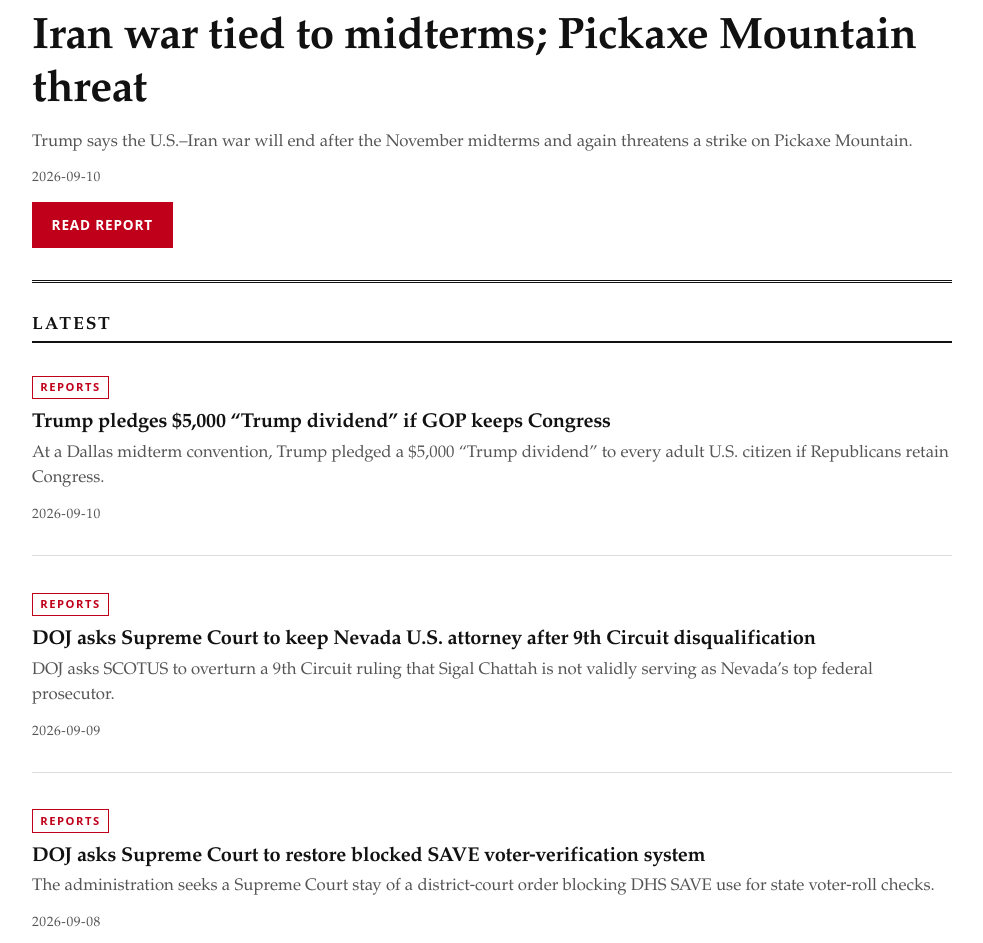
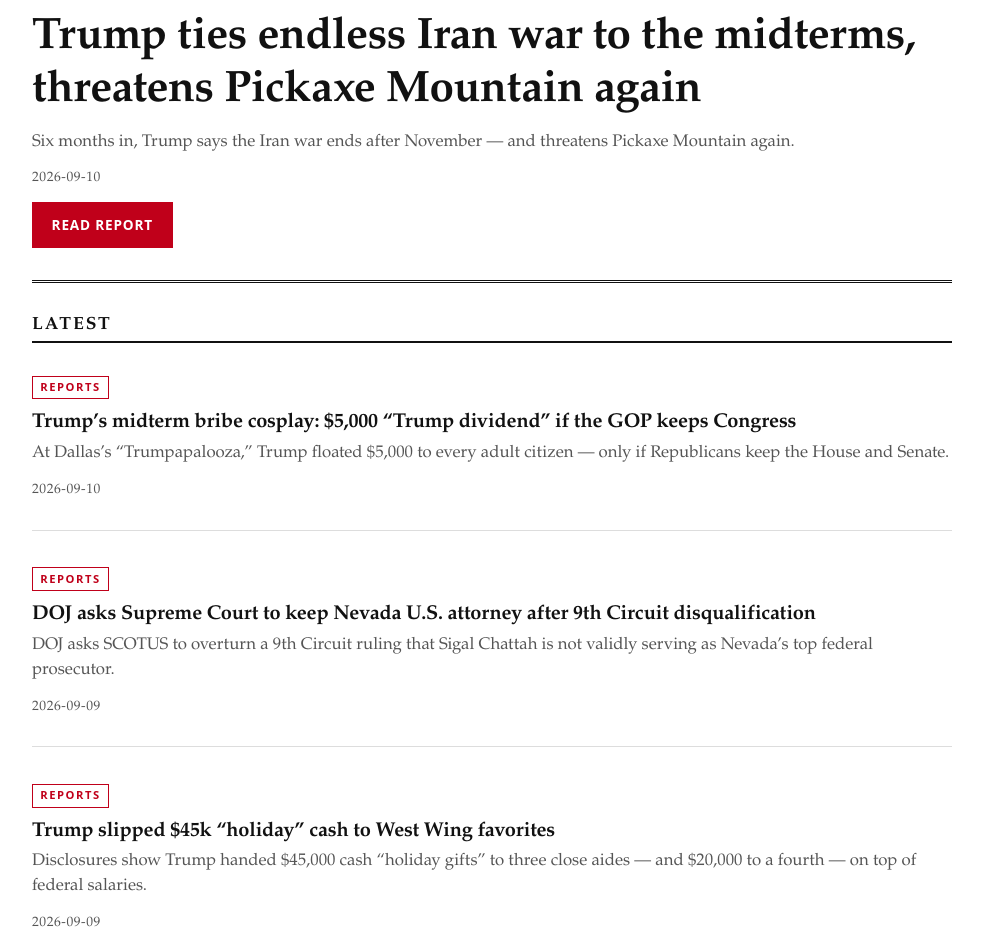
Before and after one commit to donaldfiles/the-donald-files, a React (Vite) app: page / in a window 1280 px wide. Shown: the part 189-1132 px from the top of the page, without its empty margins (148-1131 px from the left). Built offline with nearby package versions, Linux system fonts and the light colour scheme.

Commit message:
Publish snark refresh #1–#3 and REPORT #5 West Wing cash gifts
Swap Iran/Pickaxe, DOJ SAVE SCOTUS, and Trump dividend to Reed-cleared
snark copy; add trump-west-wing-holiday-cash-gifts. Keep Nevada #4 and
REPORTS + SOURCE FILES; no Open Dossier chrome.

```diff
--- a/src/content/articles.ts
+++ b/src/content/articles.ts
@@ -19,14 +19,15 @@ export type Article = {
 export const articles: Article[] = [
   {
     slug: 'iran-war-midterms-pickaxe-mountain',
-    title: 'Iran war tied to midterms; Pickaxe Mountain threat',
+    title:
+      'Trump ties endless Iran war to the midterms, threatens Pickaxe Mountain again',
     category: 'REPORTS',
     date: '2026-09-10',
-    dek: 'Trump says the U.S.–Iran war will end after the November midterms and again threatens a strike on Pickaxe Mountain.',
+    dek: 'Six months in, Trump says the Iran war ends after November — and threatens Pickaxe Mountain again.',
     body: [
-      'President Donald Trump said he expects the U.S.–Iran war to end immediately after the November midterm elections, and again threatened a strike on Iran’s Pickaxe Mountain site linked to its nuclear programme, Reuters reported on 10 September 2026.',
-      'Speaking to reporters, Trump claimed Tehran cannot “hold out any longer” and is “desperate to try and affect the election.” At the Republican midterm convention he separately warned of “a little activity at Pickaxe,” advising Iran “not to get cute” or face a hard hit — a threat Reuters notes he has repeated since at least mid‑July.',
-      'Reuters places the conflict at about six months old (U.S. and Israel struck Iran in February). The same dispatch reports renewed shipping attacks, Brent crude hovering above $100, and Houthi moves toward leverage over the Bab el‑Mandeb Strait. Trump’s popularity, Reuters says, has been driven to record lows by the war and higher fuel prices. A Wall Street Journal report that top advisers privately warn the war could last through his term (to January 2029) was noted by Reuters as unverified by its reporters.',
+      'Six months into a war he sold as a quick hit, President Donald Trump is now pitching voters a new timeline: the Iran fight ends after November — conveniently once the ballots are in. Reuters, 10 September 2026.',
+      'To reporters, Trump claimed Tehran “can’t hold out any longer” and is “desperate to try and affect the election.” At the GOP’s midterm convention he also spotted “a little activity at Pickaxe” — the buried nuclear-linked site he’s been threatening since mid‑July — and warned Iran not to “get cute” or get hit “very hard.”',
+      'Meanwhile, reality: shipping attacks are back, Brent’s parked above $100, Houthis are muscling toward Bab el‑Mandeb, and the war-plus-gas-prices combo has dragged Trump’s popularity to record lows, per Reuters. A Wall Street Journal bit that top aides privately fear this drags through January 2029? Reuters flagged it as unverified on their end — so it stays rumor until someone documents it.',
     ],
     sources: [
       {
@@ -43,14 +44,14 @@ export const articles: Article[] = [
   },
   {
     slug: 'doj-scotus-save-voter-verification',
-    title: 'DOJ asks Supreme Court to restore blocked SAVE voter‑verification system',
+    title: 'DOJ begs the Supreme Court to revive its blocked voter-purge database',
     category: 'REPORTS',
     date: '2026-09-08',
-    dek: 'The administration seeks a Supreme Court stay of a district‑court order blocking DHS SAVE use for state voter‑roll checks.',
+    dek: 'Two months out from midterms, the Trump DOJ asks SCOTUS to unfreeze a citizenship-check system a federal judge already called a mess.',
     body: [
-      'The Trump administration asked the U.S. Supreme Court on 8 September 2026 to stay a June district‑court order that blocked use of a revamped DHS Systematic Alien Verification for Entitlements (SAVE) database for checking state voter rolls — one of several moves expanding federal election involvement ahead of the 3 November midterms, Reuters reported.',
-      'In the stay application, DOJ lawyers called Judge Sparkle Sooknanan’s order “indefensible,” arguing it vacates the government’s ability to use Social Security data when responding to state citizenship‑verification requests. The primary filing (DHS v. League of Women Voters, application dated 8 Sep 2026) states DHS updated SAVE in May 2025 to allow Social Security numbers and bulk queries, and that the D.C. Circuit denied a stay on 4 September before the Supreme Court ask.',
-      'Reuters reports the June ruling found the overhaul haphazard and the citizenship data unreliable; advocacy groups say eligible voters have been wrongly flagged as noncitizens. Democracy Forward’s Skye Perryman said courts have rejected an “unlawful system” that risks privacy and voting rights. The administration is also seeking relief on a blocked Postal Service mail‑ballot rule, per the same Reuters piece.',
+      'Two months out from midterms, the Trump DOJ is asking the Supreme Court to unfreeze a citizenship-check system a federal judge already called a mess — because nothing says “election integrity” like bulk Social Security scrapes and wrongful purge risk. Reuters, 8 September 2026.',
+      'Lawyers called Judge Sparkle Sooknanan’s June block “indefensible,” moaning it strips their power to feed states citizenship hits from a revamped DHS SAVE database. The primary filing (DHS v. League of Women Voters, 8 Sep 2026) admits the May 2025 upgrade added SSNs + bulk search; the D.C. Circuit shrugged off a stay on 4 September, so now it’s SCOTUS cosplay.',
+      'Sooknanan’s court found the rebuild haphazard with unreliable citizenship data. Rights groups say eligible voters — often naturalized citizens — get wrongly tagged as noncitizens and bounced off the rolls. Democracy Forward’s Skye Perryman: courts keep rejecting an “unlawful system” that torches privacy and the franchise. Bonus ask in the same Reuters piece: revive a blocked Postal Service mail-ballot rule. Pattern recognition not required, but it helps.',
     ],
     sources: [
       {
@@ -67,14 +68,15 @@ export const articles: Article[] = [
   },
   {
     slug: 'trump-dividend-5000-gop-congress',
-    title: 'Trump pledges $5,000 “Trump dividend” if GOP keeps Congress',
+    title:
+      'Trump’s midterm bribe cosplay: $5,000 “Trump dividend” if the GOP keeps Congress',
     category: 'REPORTS',
     date: '2026-09-10',
-    dek: 'At a Dallas midterm convention, Trump pledged a $5,000 “Trump dividend” to every adult U.S. citizen if Republicans retain Congress.',
+    dek: 'At Dallas’s “Trumpapalooza,” Trump floated $5,000 to every adult citizen — only if Republicans keep the House and Senate.',
     body: [
-      'At the Republican midterm convention in Dallas on 9 September 2026, President Donald Trump pledged to issue a $5,000 “Trump dividend” to every adult U.S. citizen if Republicans retain both the House and Senate in November, the Associated Press and Reuters reported.',
-      'AP quotes Trump: “If the Republicans win the Senate and House, because of our tremendous strength and success economically, I will issue a dividend to every adult citizen in the United States of America for $5,000.” He said recipients would have to spend the money in the United States and offered no implementation details. Reuters independently reported the same pledge, estimating the proposal would likely cost more than $1 trillion (≈270 million U.S. adults) and could require congressional approval; legality and mechanics were unclear.',
-      'Both wire reports place the speech at the center of an unusual midterm convention that cast Trump as the campaign’s focus despite low approval ratings and public discontent over living costs and the Iran war. Reuters notes some vulnerable Republicans skipped the event; AP reports Trump also defended the Iran war and tariffs in the same address.',
+      'At Dallas’s “Trumpapalooza” midterm convention, the president floated the most expensive campaign flyer in American history: $5,000 to every adult citizen — but only if Republicans keep the House and Senate. AP + Reuters, 9–10 September 2026.',
+      'His words, via AP: win both chambers and “I will issue a dividend to every adult citizen… for $5,000.” Spend it in America, he shrugged, with zero mechanics. Reuters ran the calculator: ~270 million adults ≈ $1 trillion+, likely needs Congress, legality fuzzy. Approval underwater, Iran war toxic, cost of living grinding — so sure, promise everyone a yacht voucher and call it economic genius.',
+      'Vulnerable Republicans skipped the show. He still spent the night defending the forever-adjacent Iran war and his tariff chaos. Bold strategy: make the midterms all about him while voters try to afford gas.',
     ],
     sources: [
       {
@@ -92,7 +94,8 @@ export const articles: Article[] = [
 
   {
     slug: 'doj-scotus-nevada-us-attorney-chattah',
-    title: 'DOJ asks Supreme Court to keep Nevada U.S. attorney after 9th Circuit disqualification',
+    title:
+      'DOJ asks Supreme Court to keep Nevada U.S. attorney after 9th Circuit disqualification',
     category: 'REPORTS',
     date: '2026-09-09',
     dek: 'DOJ asks SCOTUS to overturn a 9th Circuit ruling that Sigal Chattah is not validly serving as Nevada’s top federal prosecutor.',
@@ -116,6 +119,30 @@ export const articles: Article[] = [
     published: true,
   },
 
+  {
+    slug: 'trump-west-wing-holiday-cash-gifts',
+    title: 'Trump slipped $45k “holiday” cash to West Wing favorites',
+    category: 'REPORTS',
+    date: '2026-09-09',
+    dek: 'Disclosures show Trump handed $45,000 cash “holiday gifts” to three close aides — and $20,000 to a fourth — on top of federal salaries.',
+    body: [
+      'Fresh financial disclosures show President Donald Trump personally handed $45,000 cash “holiday gifts” to three close White House aides — and $20,000 to a fourth — on top of their already-plump federal salaries, Reuters reported 9 September 2026 (Washington Post first flagged the filings).',
+      'The lucky circle: executive assistant Natalie Harp, communications adviser Margo Martin, and Oval Office ops deputy Chamberlain Harris ($45k each). Oval Office ops director Walt Nauta got $20k. Disclosures label the payments “Cash Gift for Holidays.” Harp, Martin, and Harris pull $150,000 a year from taxpayers; Nauta $175,000. That’s roughly a one-third salary bump for the $45k trio — paid from Trump’s pocket, not the public payroll line item.',
+      'Federal employees are generally barred from taking compensation beyond their government pay. Former Bush ethics chief Richard Painter didn’t mince words: “A White House staffer is not your Fifth Avenue doorman.” The White House insists it’s fine. Spokesman Davis Ingle called it Trump’s “longstanding practice” of Christmas gifts to people “in his orbit,” claiming the cash “ha[s] nothing to do with… official government duties” and is “entirely permissible.”',
+      'These aren’t random staffers. Harp and Nauta ride shotgun with Trump — including, per prior WaPo reporting noted by Reuters, the secret Turkey-to-UK flight shuffle amid Iran threat fears. Harp helps run his Truth Social feed; colleagues call her the “human printer.” Nauta, a former valet, was charged (then dropped) over the Mar-a-Lago documents case after Trump returned to office.',
+    ],
+    sources: [
+      {
+        label: 'Reuters, 9 Sep 2026 — Pamuk/Chiacu',
+        url: 'https://www.reuters.com/legal/government/trump-gave-45000-cash-gifts-close-aide-natalie-harp-others-2026-09-09/',
+      },
+      {
+        label: 'Associated Press (via NBC), 9 Sep 2026',
+        url: 'https://www.nbcnews.com/politics/politics-news/trump-gave-45000-holiday-gifts-natalie-harp-two-white-house-aides-rcna596751',
+      },
+    ],
+    published: true,
+  },
 ]
 
 export function getPublishedArticles(): Article[] {
```
